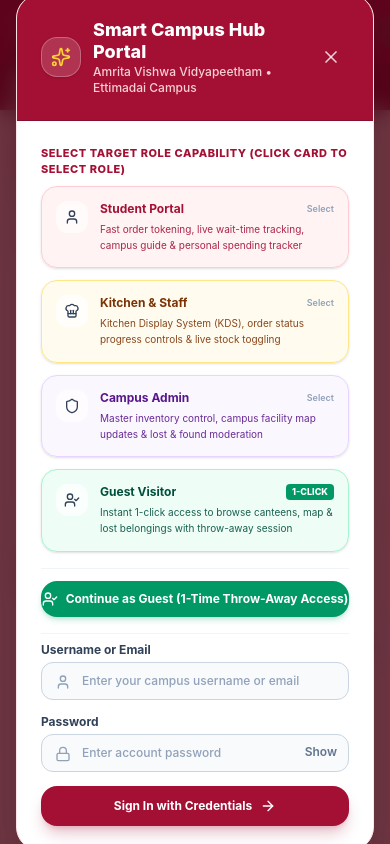
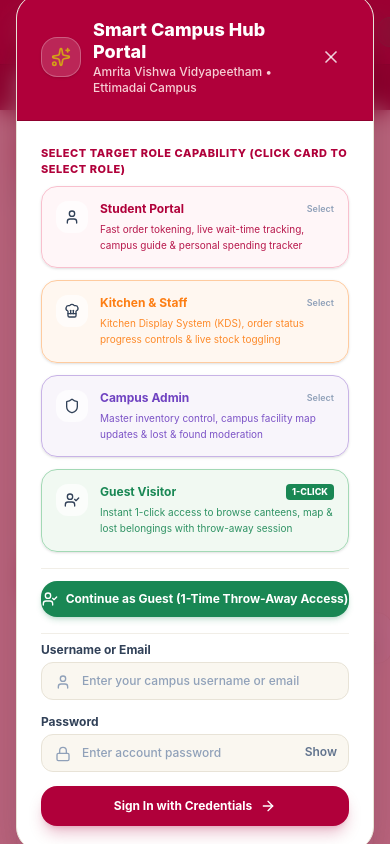
Before and after one commit to Manu-Verangil/Genesis_Project, a React (Vite) app in the folder client/: page / in a window 390 px wide. Shown: the top 844 px of the page. Built offline with nearby package versions, Linux system fonts and the light colour scheme; no server answers.

Commit message:
style(ui): apply relational color palette to LoginModal and StudentSpendingWidget

```diff
--- a/client/src/components/LoginModal.jsx
+++ b/client/src/components/LoginModal.jsx
@@ -19,32 +19,32 @@
       title: 'Student Portal',
       perk: 'Fast order tokening, live wait-time tracking, campus guide & personal spending tracker',
       icon: User,
-      activeColor: 'ring-2 ring-[#A41034] border-[#A41034] bg-rose-100/90 text-[#A41034] shadow-md scale-[1.02]',
-      normalColor: 'border-rose-200 bg-rose-50/80 text-[#A41034] hover:bg-rose-100/70 hover:scale-[1.01]'
+      activeColor: 'ring-2 ring-[#B0003A] border-[#B0003A] bg-[#FFF0F4] text-[#B0003A] shadow-md scale-[1.02]',
+      normalColor: 'border-[#F8C0CE] bg-[#FFF0F4]/60 text-[#B0003A] hover:bg-[#FFF0F4] hover:scale-[1.01]'
     },
     {
       role: 'staff',
       title: 'Kitchen & Staff',
       perk: 'Kitchen Display System (KDS), order status progress controls & live stock toggling',
       icon: ChefHat,
-      activeColor: 'ring-2 ring-amber-600 border-amber-600 bg-amber-100/90 text-amber-950 shadow-md scale-[1.02]',
-      normalColor: 'border-amber-200 bg-amber-50/80 text-amber-900 hover:bg-amber-100/70 hover:scale-[1.01]'
+      activeColor: 'ring-2 ring-[#FD7E14] border-[#FD7E14] bg-[#FFF2E6] text-[#FD7E14] shadow-md scale-[1.02]',
+      normalColor: 'border-[#FECB9F] bg-[#FFF2E6]/60 text-[#FD7E14] hover:bg-[#FFF2E6] hover:scale-[1.01]'
     },
     {
       role: 'admin',
       title: 'Campus Admin',
       perk: 'Master inventory control, campus facility map updates & lost & found moderation',
       icon: Shield,
-      activeColor: 'ring-2 ring-purple-600 border-purple-600 bg-purple-100/90 text-purple-950 shadow-md scale-[1.02]',
-      normalColor: 'border-purple-200 bg-purple-50/80 text-purple-900 hover:bg-purple-100/70 hover:scale-[1.01]'
+      activeColor: 'ring-2 ring-[#6F42C1] border-[#6F42C1] bg-[#F3EEF9] text-[#6F42C1] shadow-md scale-[1.02]',
+      normalColor: 'border-[#C8B3E6] bg-[#F3EEF9]/60 text-[#6F42C1] hover:bg-[#F3EEF9] hover:scale-[1.01]'
     },
     {
       role: 'guest',
       title: 'Guest Visitor',
       perk: 'Instant 1-click access to browse canteens, map & lost belongings with throw-away session',
       icon: UserCheck,
-      activeColor: 'ring-2 ring-emerald-600 border-emerald-600 bg-emerald-100/90 text-emerald-950 shadow-md scale-[1.02]',
-      normalColor: 'border-emerald-200 bg-emerald-50/80 text-emerald-900 hover:bg-emerald-100/70 hover:scale-[1.01]'
+      activeColor: 'ring-2 ring-[#198754] border-[#198754] bg-[#E8F5E9] text-[#198754] shadow-md scale-[1.02]',
+      normalColor: 'border-[#A3D9B5] bg-[#E8F5E9]/60 text-[#198754] hover:bg-[#E8F5E9] hover:scale-[1.01]'
     }
   ];
 
@@ -54,7 +54,6 @@
     if (item.role === 'guest') {
       handleGuestLogin();
     }
-    // Zero credentials displayed or prefilled into inputs
   };
 
   const handleGuestLogin = async () => {
@@ -100,14 +99,14 @@
   };
 
   return (
-    <div className="fixed inset-0 z-50 flex items-center justify-center p-4 bg-[#4A0516]/80 backdrop-blur-md animate-in fade-in overflow-y-auto">
-      <div className="relative w-full max-w-xl bg-white border border-rose-100 rounded-3xl shadow-2xl overflow-hidden p-6 sm:p-8 my-8 text-slate-800">
+    <div className="fixed inset-0 z-50 flex items-center justify-center p-4 bg-[#8F002E]/60 backdrop-blur-md animate-in fade-in overflow-y-auto">
+      <div className="relative w-full max-w-xl bg-white border border-[#E8E3D7] rounded-3xl shadow-2xl overflow-hidden p-6 sm:p-8 my-8 text-slate-800">
 
-        {/* Top Header Bar in Official Amrita Crimson */}
-        <div className="bg-[#A41034] -mx-6 -mt-6 sm:-mx-8 sm:-mt-8 p-6 mb-6 text-white flex items-center justify-between border-b border-[#880E2D]">
+        {/* Top Header Bar in Official Amrita Maroon */}
+        <div className="bg-[#B0003A] -mx-6 -mt-6 sm:-mx-8 sm:-mt-8 p-6 mb-6 text-white flex items-center justify-between border-b border-[#8F002E]">
           <div className="flex items-center gap-3">
             <div className="w-10 h-10 rounded-2xl bg-white/15 border border-white/25 p-0.5 shadow-sm flex items-center justify-center shrink-0">
-              <Sparkles className="w-5 h-5 text-amber-300" />
+              <Sparkles className="w-5 h-5 text-[#D4A017]" />
             </div>
             <div>
               <h3 className="font-extrabold text-lg text-white leading-tight">Smart Campus Hub Portal</h3>
@@ -127,7 +126,7 @@
 
         {/* System Capabilities & Animated Role Selectors */}
         <div>
-          <label className="block text-[11px] font-extrabold uppercase tracking-wider text-[#A41034] mb-2">
+          <label className="block text-[11px] font-extrabold uppercase tracking-wider text-[#B0003A] mb-2">
             Select Target Role Capability (Click card to select role)
           </label>
           <div className="grid grid-cols-1 sm:grid-cols-2 gap-3">
@@ -146,7 +145,7 @@
                   }`}
                 >
                   <div className={`p-2 rounded-xl shrink-0 transition-colors duration-200 ${
-                    isSelected ? 'bg-[#A41034] text-white shadow-sm' : 'bg-white/70 text-slate-700'
+                    isSelected ? 'bg-[#B0003A] text-white shadow-sm' : 'bg-white/70 text-slate-700'
                   }`}>
                     <Icon className="w-4 h-4" />
                   </div>
@@ -154,11 +153,11 @@
                     <div className="font-bold text-xs flex items-center justify-between gap-1">
                       <span className="truncate">{item.title}</span>
                       {isSelected ? (
-                        <span className="flex items-center gap-1 text-[9px] font-extrabold px-2 py-0.5 rounded-full bg-[#A41034] text-white uppercase shadow-sm animate-in zoom-in-75 duration-200 shrink-0">
+                        <span className="flex items-center gap-1 text-[9px] font-extrabold px-2 py-0.5 rounded-full bg-[#B0003A] text-white uppercase shadow-sm animate-in zoom-in-75 duration-200 shrink-0">
                           <Check className="w-3 h-3 stroke-[3]" /> Selected
                         </span>
                       ) : item.role === 'guest' ? (
-                        <span className="text-[9px] font-extrabold px-1.5 py-0.5 rounded bg-emerald-600 text-white uppercase shrink-0">1-Click</span>
+                        <span className="text-[9px] font-extrabold px-1.5 py-0.5 rounded bg-[#198754] text-white uppercase shrink-0">1-Click</span>
                       ) : (
                         <span className="text-[9px] font-semibold text-slate-400 group-hover:text-slate-600 transition shrink-0">Select</span>
                       )}
@@ -172,12 +171,12 @@
         </div>
 
         {/* Prominent Guest Login Button */}
-        <div className="mt-4 pt-3 border-t border-slate-100">
+        <div className="mt-4 pt-3 border-t border-[#E8E3D7]/60">
           <button
             type="button"
             onClick={handleGuestLogin}
             disabled={isGuestSubmitting}
-            className="w-full py-2.5 rounded-2xl bg-emerald-600 hover:bg-emerald-700 text-white text-xs font-bold transition flex items-center justify-center gap-2 shadow-md shadow-emerald-600/20 active:scale-[0.99]"
+            className="w-full py-2.5 rounded-2xl bg-[#198754] hover:bg-[#146c43] text-white text-xs font-bold transition flex items-center justify-center gap-2 shadow-md shadow-[#198754]/20 active:scale-[0.99]"
           >
             <UserCheck className="w-4 h-4" />
             <span>{isGuestSubmitting ? 'Launching Guest Session...' : 'Continue as Guest (1-Time Throw-Away Access)'}</span>
@@ -186,14 +185,14 @@
 
         {/* Error Alert Banner */}
         {errorMessage && (
-          <div className="mt-4 p-3.5 rounded-xl bg-rose-50 border border-rose-200 text-[#A41034] text-xs font-semibold flex items-start gap-2.5 animate-in fade-in">
-            <AlertCircle className="w-4 h-4 text-[#A41034] shrink-0 mt-0.5" />
+          <div className="mt-4 p-3.5 rounded-xl bg-[#FFF0F4] border border-[#F8C0CE] text-[#B0003A] text-xs font-semibold flex items-start gap-2.5 animate-in fade-in">
+            <AlertCircle className="w-4 h-4 text-[#B0003A] shrink-0 mt-0.5" />
             <span>{errorMessage}</span>
           </div>
         )}
 
         {/* Secure Credentials Form */}
-        <form onSubmit={handleSubmit} className="mt-4 space-y-3.5 pt-2 border-t border-slate-100">
+        <form onSubmit={handleSubmit} className="mt-4 space-y-3.5 pt-2 border-t border-[#E8E3D7]/60">
           <div>
             <label className="block text-xs font-bold text-slate-700 mb-1">
               Username or Email
@@ -206,7 +205,7 @@
                 placeholder="Enter your campus username or email"
                 value={identifier}
                 onChange={(e) => setIdentifier(e.target.value)}
-                className="w-full pl-10 pr-4 py-2.5 bg-slate-50 border border-slate-300 rounded-xl text-xs text-slate-900 placeholder-slate-400 focus:outline-none focus:border-[#A41034] focus:ring-1 focus:ring-[#A41034] transition font-medium"
+                className="w-full pl-10 pr-4 py-2.5 bg-[#FAF7F0] border border-[#E8E3D7] rounded-xl text-xs text-slate-900 placeholder-slate-400 focus:outline-none focus:border-[#B0003A] focus:ring-1 focus:ring-[#B0003A] transition font-medium"
               />
             </div>
           </div>
@@ -223,12 +222,12 @@
                 placeholder="Enter account password"
                 value={password}
                 onChange={(e) => setPassword(e.target.value)}
-                className="w-full pl-10 pr-10 py-2.5 bg-slate-50 border border-slate-300 rounded-xl text-xs text-slate-900 placeholder-slate-400 focus:outline-none focus:border-[#A41034] focus:ring-1 focus:ring-[#A41034] transition font-medium"
+                className="w-full pl-10 pr-10 py-2.5 bg-[#FAF7F0] border border-[#E8E3D7] rounded-xl text-xs text-slate-900 placeholder-slate-400 focus:outline-none focus:border-[#B0003A] focus:ring-1 focus:ring-[#B0003A] transition font-medium"
               />
               <button
                 type="button"
                 onClick={() => setShowPassword(!showPassword)}
-                className="absolute right-3 top-2.5 text-xs text-slate-500 hover:text-[#A41034] font-semibold"
+                className="absolute right-3 top-2.5 text-xs text-slate-500 hover:text-[#B0003A] font-semibold"
               >
                 {showPassword ? 'Hide' : 'Show'}
               </button>
@@ -238,7 +237,7 @@
           <button
             type="submit"
             disabled={isSubmitting}
-            className="w-full py-3 rounded-2xl bg-[#A41034] hover:bg-[#8B0D2A] text-white font-bold text-xs transition shadow-lg shadow-[#A41034]/25 flex items-center justify-center gap-2 active:scale-[0.99]"
+            className="w-full py-3 rounded-2xl bg-[#B0003A] hover:bg-[#8F002E] text-white font-bold text-xs transition shadow-lg shadow-[#B0003A]/25 flex items-center justify-center gap-2 active:scale-[0.99]"
           >
             {isSubmitting ? (
               <span>Authenticating...</span>
```
Also changed, not shown: client/src/components/StudentSpendingWidget.jsx (+28 -28 lines).
